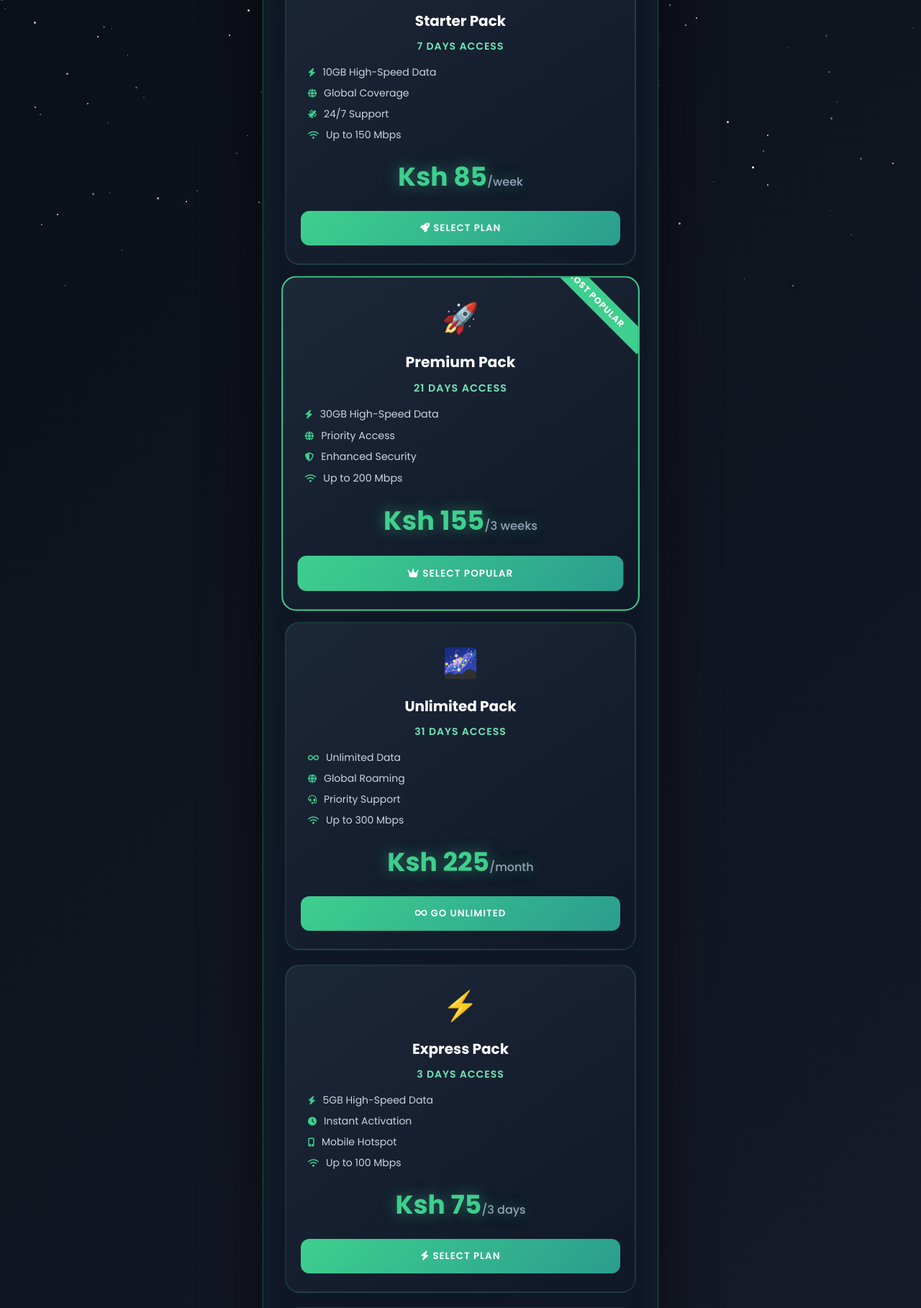
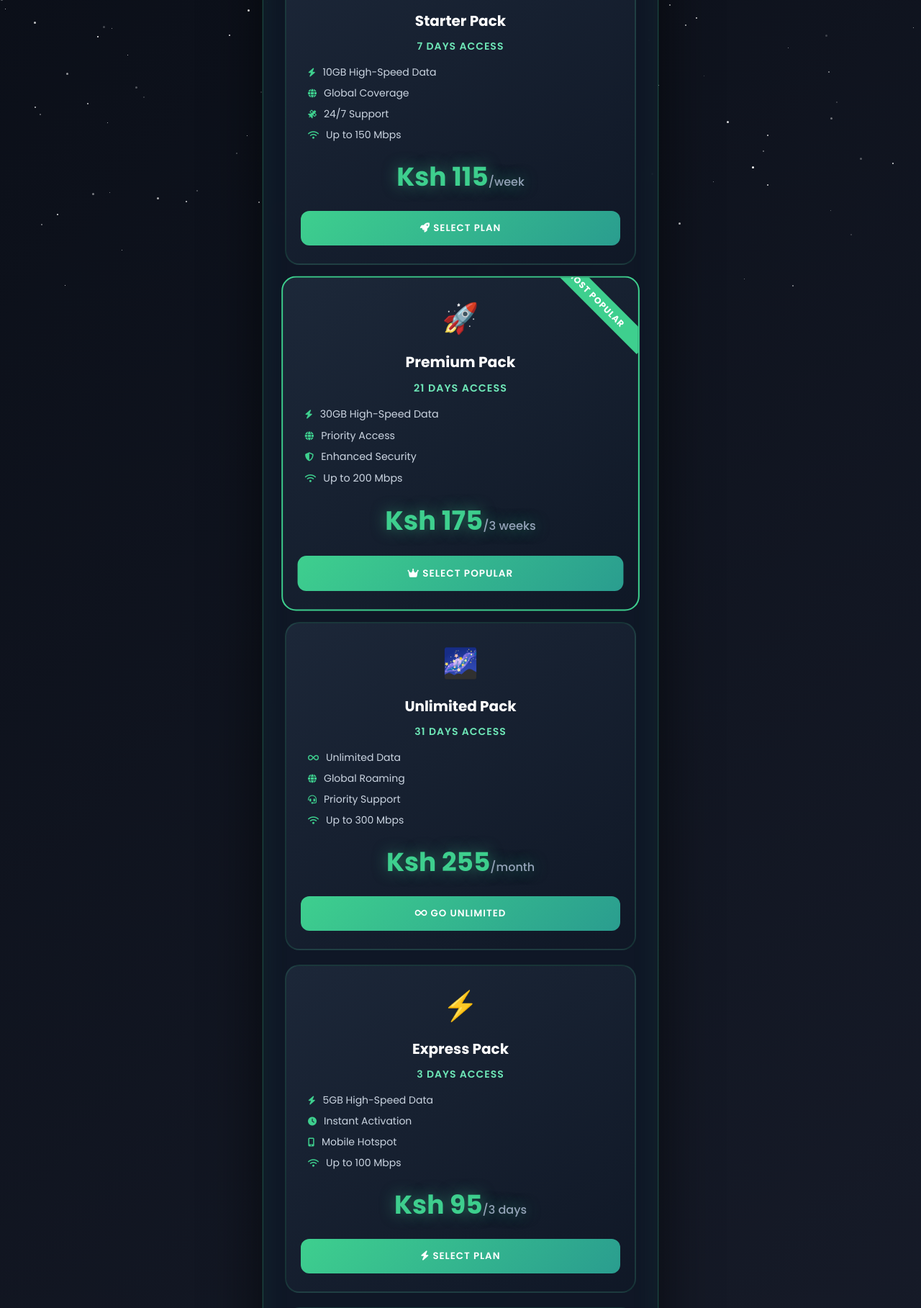
Before and after one commit to Frankie466/kibetpush, a Django app: page / in a window 1280 px wide. Shown: the part 400-2217 px from the top of the page at 72% size. Run offline with Django 5.2, Linux system fonts and the light colour scheme.

Commit message:
Update package prices and payment options in HTML

```diff
--- a/mpesa_express/templates/mpesa_express/index.html
+++ b/mpesa_express/templates/mpesa_express/index.html
@@ -982,8 +982,8 @@
                         <div class="feature"><i class="fas fa-satellite"></i> 24/7 Support</div>
                         <div class="feature"><i class="fas fa-wifi"></i> Up to 150 Mbps</div>
                     </div>
-                    <div class="package-price">Ksh 85<span>/week</span></div>
-                    <button class="select-btn" onclick="initiateNestlinkPayment(85, 'Starter Pack (7 Days - 10GB)')">
+                    <div class="package-price">Ksh 115<span>/week</span></div>
+                    <button class="select-btn" onclick="initiateNestlinkPayment(115, 'Starter Pack (7 Days - 10GB)')">
                         <i class="fas fa-rocket"></i> SELECT PLAN
                     </button>
                 </div>
@@ -998,8 +998,8 @@
                         <div class="feature"><i class="fas fa-shield-alt"></i> Enhanced Security</div>
                         <div class="feature"><i class="fas fa-wifi"></i> Up to 200 Mbps</div>
                     </div>
-                    <div class="package-price">Ksh 155<span>/3 weeks</span></div>
-                    <button class="select-btn" onclick="initiateNestlinkPayment(155, 'Premium Pack (21 Days - 30GB)')">
+                    <div class="package-price">Ksh 175<span>/3 weeks</span></div>
+                    <button class="select-btn" onclick="initiateNestlinkPayment(175, 'Premium Pack (21 Days - 30GB)')">
                         <i class="fas fa-crown"></i> SELECT POPULAR
                     </button>
                 </div>
@@ -1014,8 +1014,8 @@
                         <div class="feature"><i class="fas fa-headset"></i> Priority Support</div>
                         <div class="feature"><i class="fas fa-wifi"></i> Up to 300 Mbps</div>
                     </div>
-                    <div class="package-price">Ksh 225<span>/month</span></div>
-                    <button class="select-btn" onclick="initiateNestlinkPayment(225, 'Unlimited Pack (31 Days - Unlimited)')">
+                    <div class="package-price">Ksh 255<span>/month</span></div>
+                    <button class="select-btn" onclick="initiateNestlinkPayment(255, 'Unlimited Pack (31 Days - Unlimited)')">
                         <i class="fas fa-infinity"></i> GO UNLIMITED
                     </button>
                 </div>
@@ -1031,7 +1031,7 @@
                         <div class="feature"><i class="fas fa-mobile-alt"></i> Mobile Hotspot</div>
                         <div class="feature"><i class="fas fa-wifi"></i> Up to 100 Mbps</div>
                     </div>
-                    <div class="package-price">Ksh 75<span>/3 days</span></div>
+                    <div class="package-price">Ksh 95<span>/3 days</span></div>
                     <button class="select-btn" onclick="initiateNestlinkPayment(75, 'Express Pack (3 Days - 5GB)')">
                         <i class="fas fa-bolt"></i> SELECT PLAN
                     </button>
@@ -1082,7 +1082,7 @@
                         <div class="feature"><i class="fas fa-video"></i> HD Streaming</div>
                         <div class="feature"><i class="fas fa-wifi"></i> Up to 130 Mbps</div>
                     </div>
-                    <div class="package-price">Ksh 300<span>/month</span></div>
+                    <div class="package-price">Ksh 325<span>/month</span></div>
                     <button class="select-btn" onclick="initiateNestlinkPayment(300, 'Basic Monthly Plan (50GB)')">
                         <i class="fas fa-rocket"></i> SELECT PLAN
                     </button>
@@ -1218,10 +1218,7 @@
             <a href="mailto:starrlinkhelp@gmail.com">
                 <i class="fas fa-envelope"></i> starrlinkhelp@gmail.com
             </a>
-            <span style="margin: 0 10px;">•</span>
-            <a href="tel:+254700000000">
-                <i class="fas fa-phone"></i> +254 700 000 000
-            </a>
+
         </p>
         <div class="security-badge">
             <i class="fas fa-shield-alt" style="color: #3ecf8e;"></i>
```
